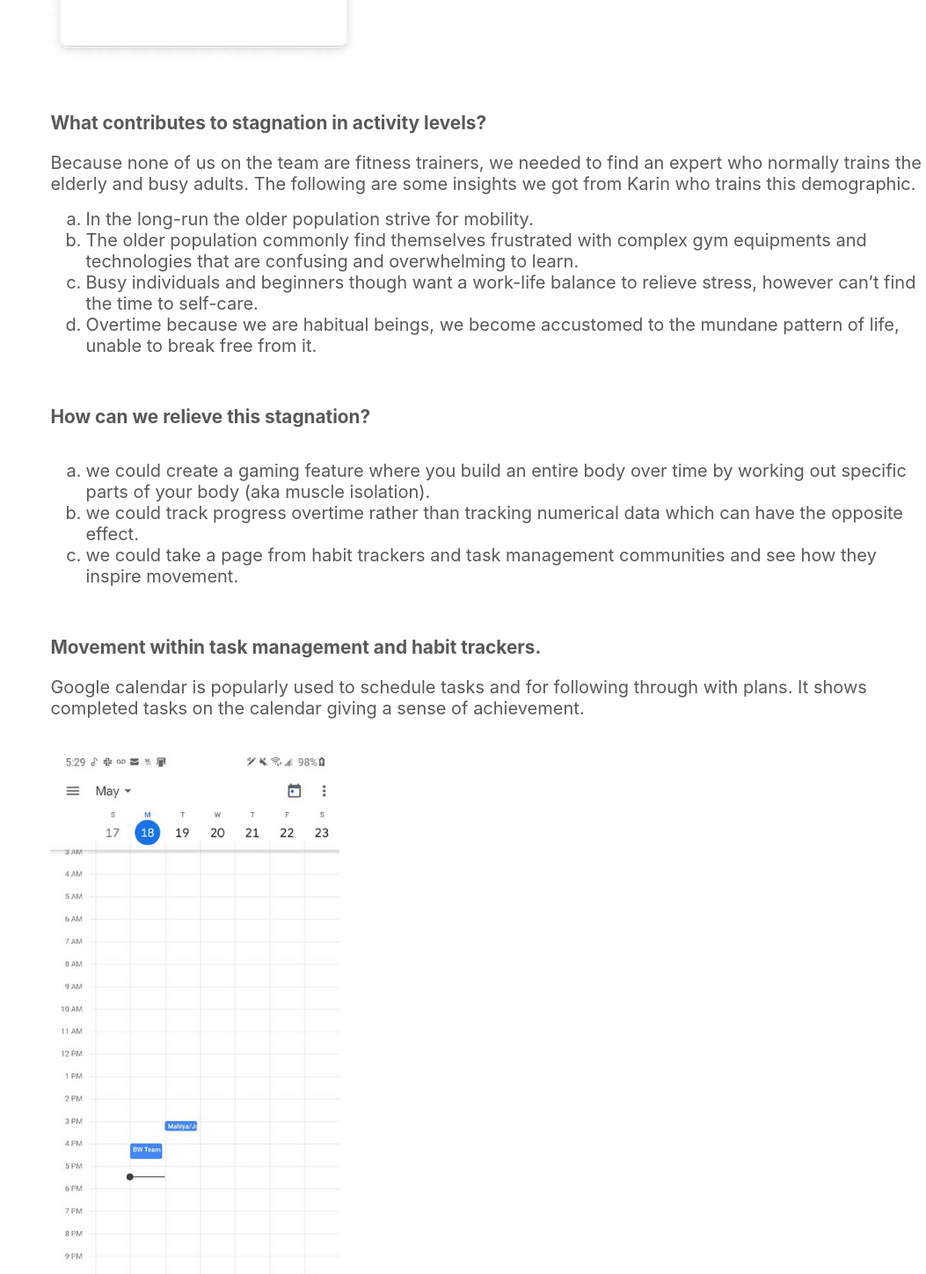
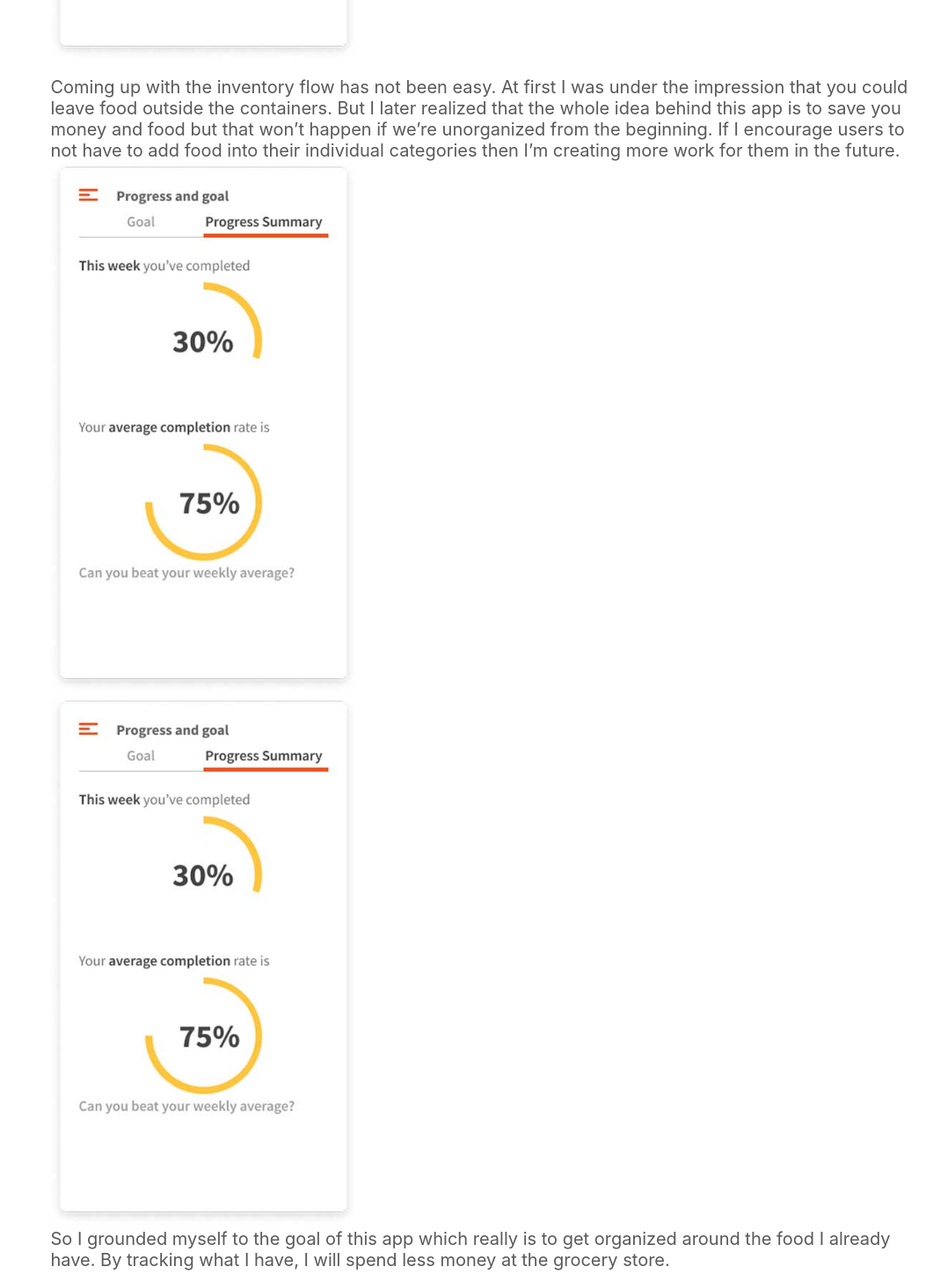
Before and after one commit to vishalicious213/mahiya, a React (Create React App) app: page / in a window 1280 px wide. Shown: the part 3420-4868 px from the top of the page at 88% size, without its empty margins (227-1280 px from the left). Built offline with nearby package versions, Linux system fonts and the light colour scheme.

Commit message:
drafted Mealventory - adding text & image placeholders

```diff
--- a/src/components/case-studies/Mealventory.js
+++ b/src/components/case-studies/Mealventory.js
@@ -48,25 +48,29 @@ function Meal() {
           <img className='app-screen' src={img2} alt='activity tracker app screenshot'></img>
         </div>
 
+        <p className='case-font'>Coming up with the inventory flow has not been easy. At first I was under the impression that you could leave food outside the containers. But I later realized that the whole idea behind this app is to save you money and food but that won’t happen if we’re unorganized from the beginning.  If I encourage users to not have to add food into their individual categories then I’m creating more work for them in the future.</p>
 
-        <h3 className='case-section-font'>What contributes to stagnation in activity levels?</h3>
-        <p className='case-font'>Because none of us on the team are fitness trainers, we needed to find an expert who normally trains the elderly and busy adults. The following are some insights we got from Karin who trains this demographic.</p>
-        <ol className='alpha-list'>
-          <li>In the long-run the older population strive for mobility.</li>
-          <li>The older population commonly find themselves frustrated with complex gym equipments and technologies that are confusing and overwhelming to learn.</li>
-          <li>Busy individuals and beginners though want a work-life balance to relieve stress, however can’t find the time to self-care.</li>
-          <li>Overtime because we are habitual beings, we become accustomed to the mundane pattern of life, unable to break free from it.</li>
-        </ol>
+        <div>
+          <div><img className='app-screen' src={img2} alt='activity tracker app screenshot'></img></div>
+          <div>
+            <div><img className='app-screen' src={img2} alt='activity tracker app screenshot'></img></div>
+            <p className='case-font'>So I grounded myself to the goal of this app which really is to get organized around the food I already have. By tracking what I have, I will spend less money at the grocery store.</p>
+          </div>
+        </div>
 
-        <h3 className='case-section-font'>How can we relieve this stagnation?</h3>
-        <ol className='alpha-list'>
-          <li>we could create a gaming feature where you build an entire body over time by working out specific parts of your body (aka muscle isolation).</li>
-          <li>we could track progress overtime rather than tracking numerical data which can have the opposite effect.</li>
-          <li>we could take a page from habit trackers and task management communities and see how they inspire movement.</li>
-        </ol>
+        <div className='app-screen-container'>
+          <img className='app-screen' src={img1} alt='activity tracker app screenshot'></img>
+          <img className='app-screen' src={img2} alt='activity tracker app screenshot'></img>
+          <img className='app-screen' src={img2} alt='activity tracker app screenshot'></img>
+        </div>
 
-        <h3 className='case-section-font'>Movement within task management and habit trackers.</h3>
-        <p className='case-font'>Google calendar is popularly used to schedule tasks and for following through with plans. It shows completed tasks on the calendar giving a sense of achievement.</p>
+        <h3 className='case-section-font'>The meal plan</h3>
+        <p className='case-font'>Now that I’m aware what food I have, I need an idea of what to cook. The goal behind the problem is automating the whole process of meal planning, from taking inventory to figuring out what I’ll be eating to what I need to get from the store. The idea is to save time, money, and food.</p>
+        <p className='case-font'>So while thinking through the meal plan flow, it made sense to automatically generate a meal plan based on user preferences and in-stock items. But because this requires a professional cook to create this feature, I decided to include a meal suggestion instead.</p>
+
+        <h3 className='case-section-font'>How might we add meals?</h3>
+        <p className='case-font'>The three main ways a user is able to add meals is through the app’s suggestions, through their own cookbook, which is a collection of their own recipes, and import from an outside resource.</p>
+        <p className='case-font'>Finally, user needs to be able to delete anything that was added recently or otherwise change up anything that was done.</p>
 
         <div className='app-screen-container'>
           <img className='third-img' src={img3} alt='Google Calendar schedule'></img>
```
